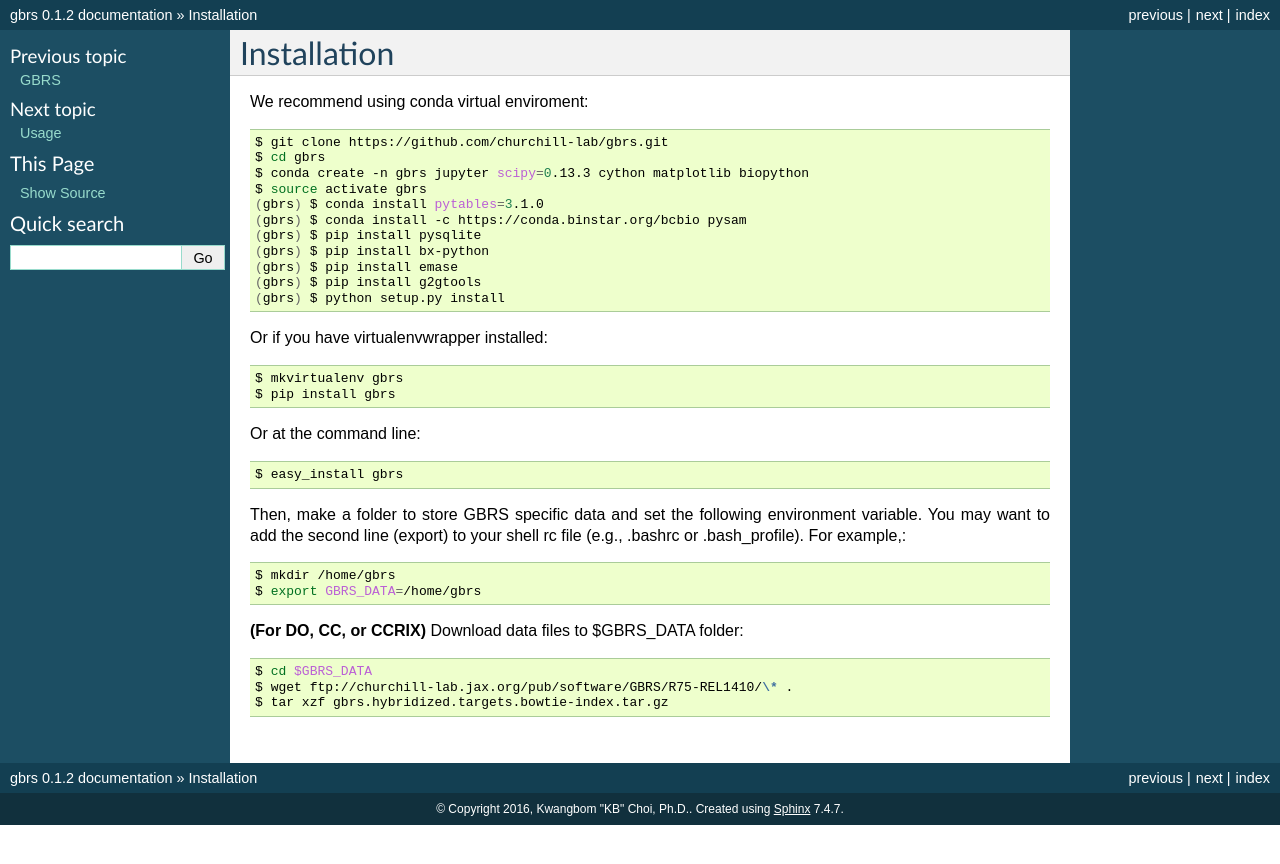
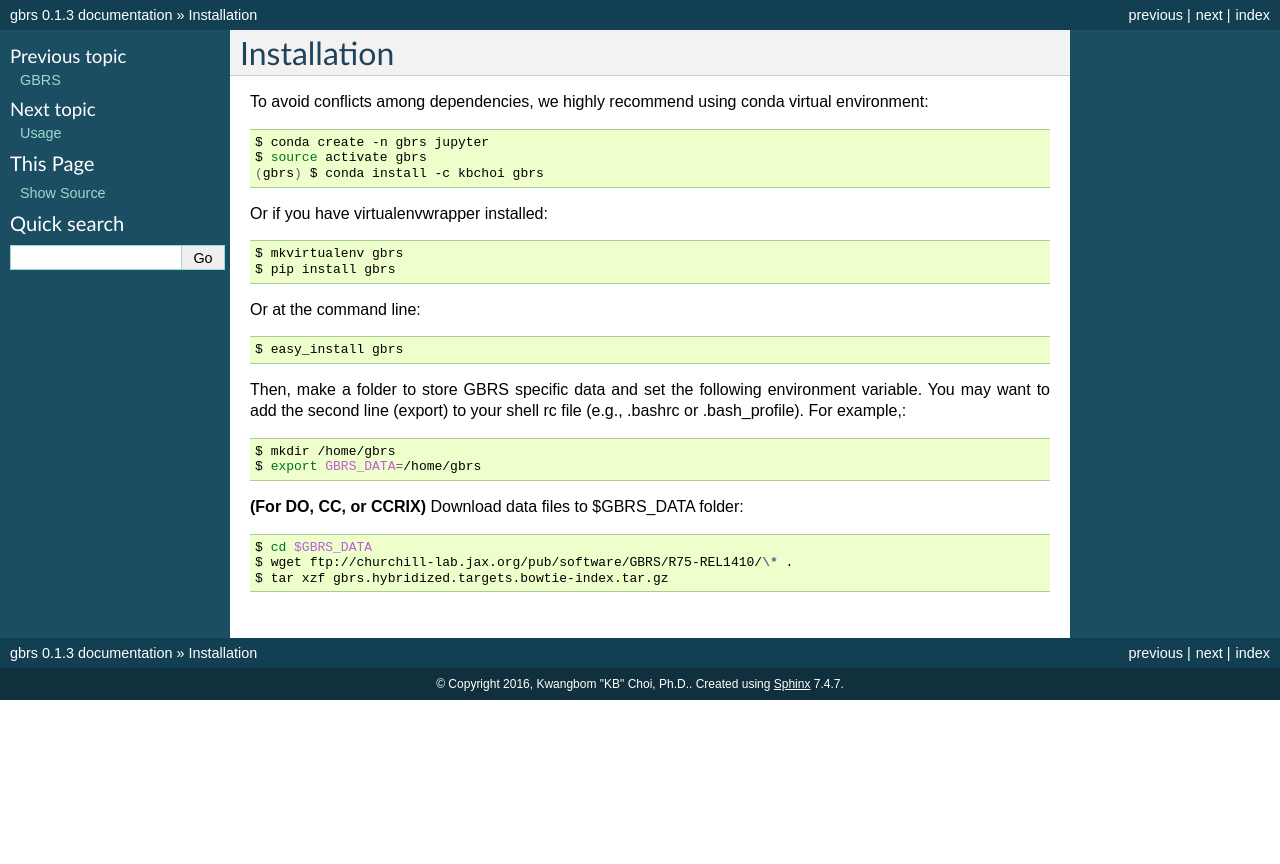
Before and after one commit to churchill-lab/gbrs, a Sphinx documentation site: the page built from docs/installation.rst, in a window 1280 px wide. Shown: the top 864 px of the page. Built offline with Sphinx 7.4.7, drawn with Linux system fonts in a browser that asks for light colours.

Commit message:
Uploaded to Anaconda Cloud

```diff
--- a/HISTORY.rst
+++ b/HISTORY.rst
@@ -1,6 +1,11 @@
 =======
 History
 =======
+
+0.1.3 (05/04/2016)
+~~~~~~~~~~~~~~~~~~
+
+* Uploaded to Anaconda Cloud
 
 0.1.2 (04/27/2016)
 ~~~~~~~~~~~~~~~~~~
--- a/README.rst
+++ b/README.rst
@@ -4,6 +4,9 @@ GBRS
 
 .. image:: https://img.shields.io/pypi/v/gbrs.svg
         :target: https://pypi.python.org/pypi/gbrs
+
+.. image:: https://anaconda.org/kbchoi/gbrs/badges/version.svg
+    :target: https://anaconda.org/kbchoi/gbrs
 
 .. image:: https://img.shields.io/travis/kbchoi-jax/gbrs.svg
         :target: https://travis-ci.org/kbchoi-jax/gbrs
--- a/docs/installation.rst
+++ b/docs/installation.rst
@@ -4,19 +4,11 @@
 Installation
 ============
 
-We recommend using conda virtual enviroment::
+To avoid conflicts among dependencies, we highly recommend using conda virtual environment::
 
-    $ git clone https://github.com/churchill-lab/gbrs.git
-    $ cd gbrs
-    $ conda create -n gbrs jupyter scipy=0.13.3 cython matplotlib biopython
+    $ conda create -n gbrs jupyter
     $ source activate gbrs
-    (gbrs) $ conda install pytables=3.1.0
-    (gbrs) $ conda install -c https://conda.binstar.org/bcbio pysam
-    (gbrs) $ pip install pysqlite
-    (gbrs) $ pip install bx-python
-    (gbrs) $ pip install emase
-    (gbrs) $ pip install g2gtools
-    (gbrs) $ python setup.py install
+    (gbrs) $ conda install -c kbchoi gbrs
 
 Or if you have virtualenvwrapper installed::
 
--- a/docs/usage.rst
+++ b/docs/usage.rst
@@ -5,11 +5,11 @@ Usage
 To use GBRS in command line
 ~~~~~~~~~~~~~~~~~~~~~~~~~~~
 
-First of all, you have to load GBRS virtual environment. For example, if you installed it using conda virtual environment, you should do::
+**Note:** We will assume you installed GBRS in its own conda virtual environment. First of all, you have to "activate" the virtual environment by doing the following::
 
     source activate gbrs
 
-Next we need to align our RNA-Seq reads against pooled transcriptome of all founder strains::
+The first step is to align our RNA-Seq reads against pooled transcriptome of all founder strains::
 
     bowtie -q -a --best --strata --sam -v 3 ${GBRS_DIR}/bowtie.transcriptome ${FASTQ} \
         | samtools view -bS - > ${BAM_FILE}
--- a/gbrs/__init__.py
+++ b/gbrs/__init__.py
@@ -5,4 +5,4 @@ from .emase_utils import hybridize, align, bam2emase, quantify
 
 __author__ = 'Kwangbom "KB" Choi, Ph.D.'
 __email__ = 'kb.choi@jax.org'
-__version__ = '0.1.2'
+__version__ = '0.1.3'
```
Also changed, not shown: setup.py (+5 -6 lines), .travis.yml.
